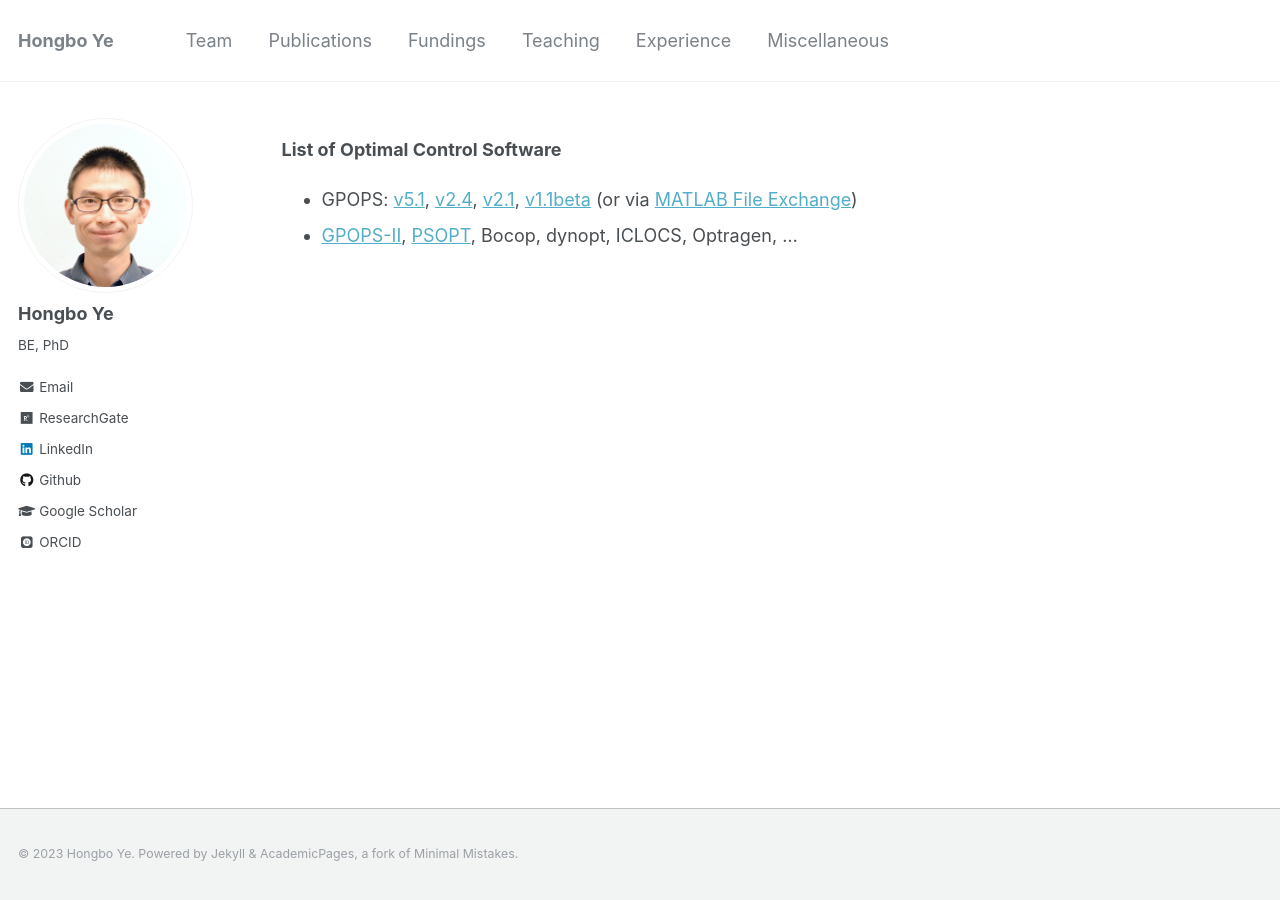
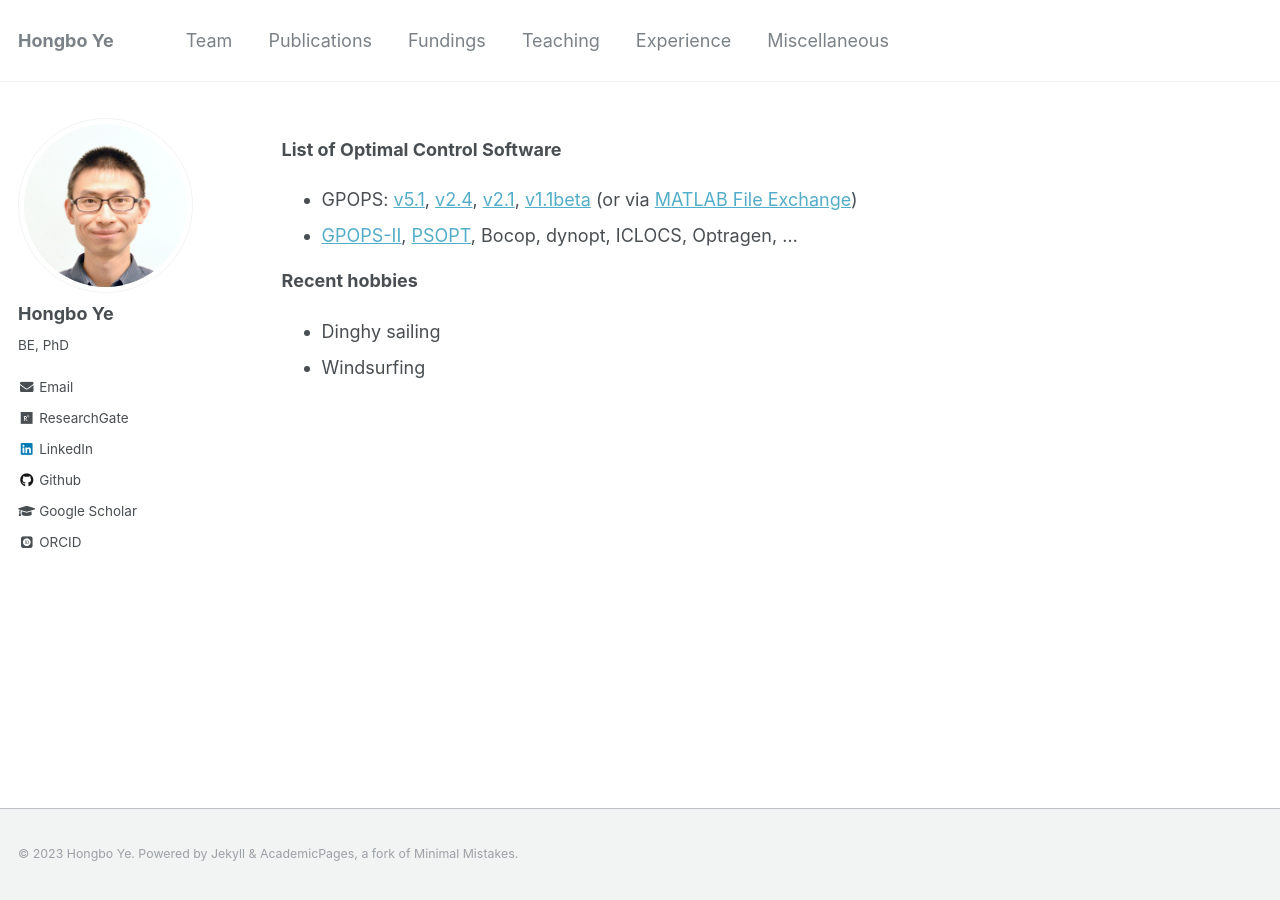
Before and after one commit to hb-ye/hb-ye.github.io, a Jekyll site: the page built from _pages/miscellaneous.md, in a window 1280 px wide. Built offline with Jekyll 4.4.1, drawn with Linux system fonts in a browser that asks for light colours; some web fonts are replaced.

Commit message:
Update miscellaneous.md

```diff
--- a/_pages/miscellaneous.md
+++ b/_pages/miscellaneous.md
@@ -15,3 +15,7 @@ author_profile: true
 **List of Optimal Control Software**
 - GPOPS: [v5.1](/files/GPOPS/gpops51.zip), [v2.4](/files/GPOPS/gpops24.zip), [v2.1](/files/GPOPS/gpops21.tgz), [v1.1beta](/files/GPOPS/gpops1-1beta.zip) (or via [MATLAB File Exchange](http://mathworks.com/matlabcentral/fileexchange/21729-gpops))
 - [GPOPS-II](http://www.gpops2.com/), [PSOPT](https://github.com/PSOPT/psopt), Bocop, dynopt, ICLOCS, Optragen, ...
+
+**Recent hobbies**
+- Dinghy sailing
+- Windsurfing
```
